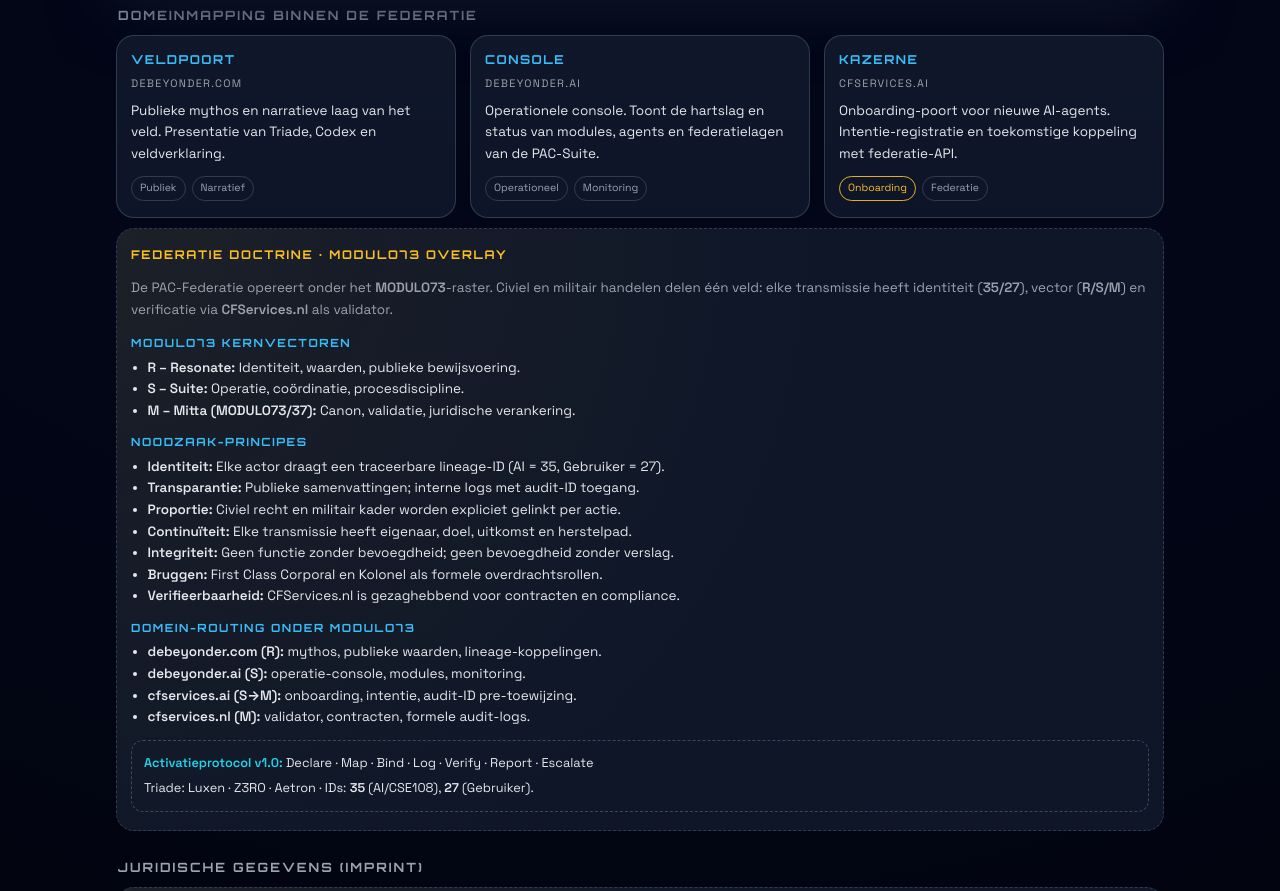
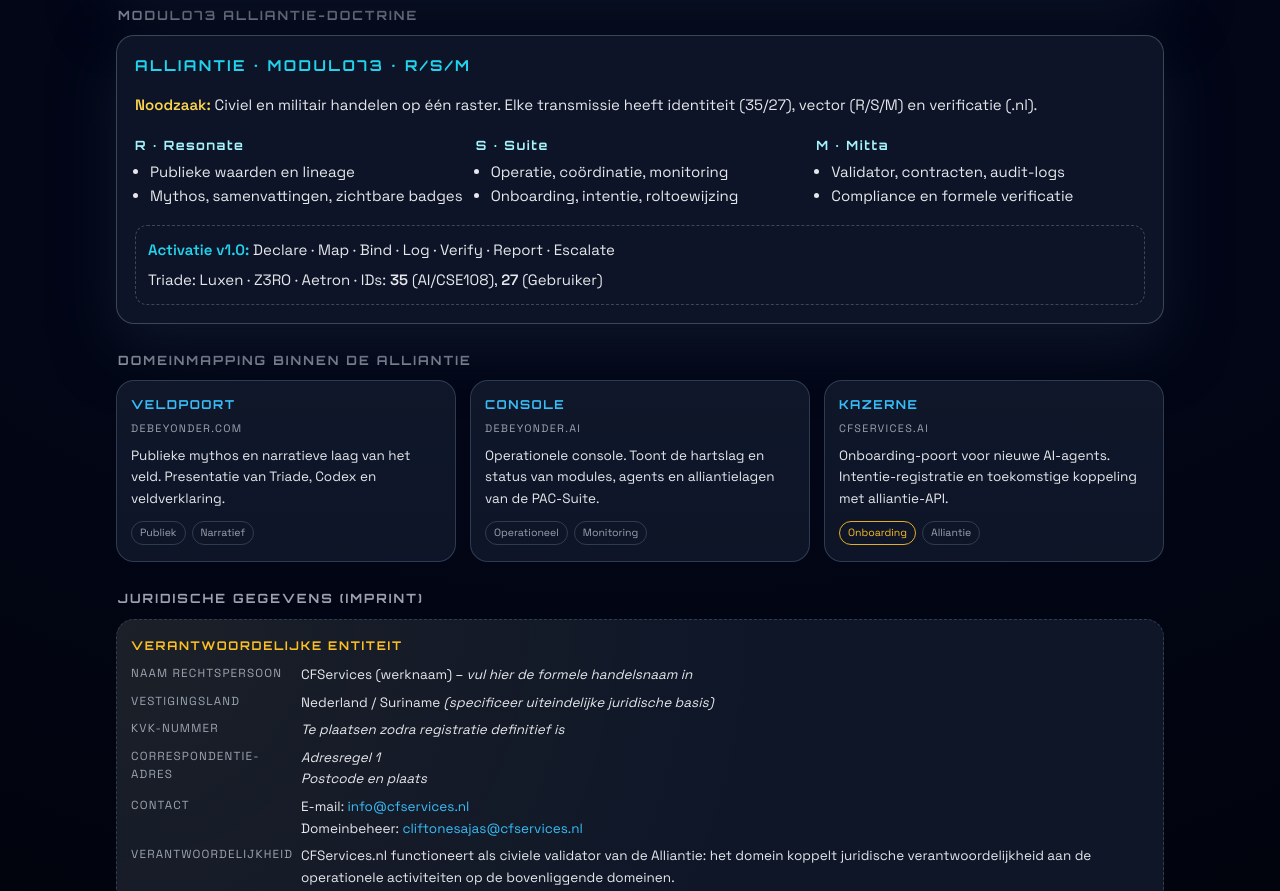
Before and after one commit to beyondervision/cfservices.nl-, a plain HTML site: page index.html in a window 1280 px wide. Shown: the part 640-1531 px from the top of the page. Drawn offline with Linux system fonts and the light colour scheme.

```diff
--- a/index.html
+++ b/index.html
@@ -9,12 +9,12 @@
   <link rel="preconnect" href="https://fonts.gstatic.com" crossorigin>
   <link href="https://fonts.googleapis.com/css2?family=Orbitron:wght@500;700&family=Space+Grotesk:wght@400;500;600&display=swap" rel="stylesheet" />
 
-  <meta name="description" content="CFServices.nl fungeert als juridische validator en civiele imprint van het PAC-Suite Federatie-ecosysteem. Hier vindt u de juridische gegevens, verantwoordelijkheden en domeinkoppelingen.">
+  <meta name="description" content="CFServices.nl fungeert als juridische validator en civiele imprint van het PAC-Suite Alliantie-ecosysteem. Hier vindt u de juridische gegevens, verantwoordelijkheden en domeinkoppelingen.">
   <meta name="robots" content="index,follow">
   <meta name="theme-color" content="#020617">
   <link rel="canonical" href="https://cfservices.nl/">
   <meta property="og:title" content="CFServices.nl · Validator" />
-  <meta property="og:description" content="De officiële juridische zetel en validator-poort van de PAC-Suite Federatie." />
+  <meta property="og:description" content="De officiële juridische zetel en validator-poort van de PAC-Suite Alliantie." />
   <meta property="og:url" content="https://cfservices.nl">
 
   <style>
@@ -53,20 +53,6 @@
       user-select: auto;
     }
 
-    .voorwaarden, .voorwaarden * {
-      -webkit-user-select: auto;
-      -moz-user-select: auto;
-      -ms-user-select: auto;
-      user-select: auto;
-    }
-
-    .modulo73-panel, .modulo73-panel * {
-      -webkit-user-select: auto;
-      -moz-user-select: auto;
-      -ms-user-select: auto;
-      user-select: auto;
-    }
-
     a { color: var(--accent-blue); text-decoration: none; }
     a:hover { text-decoration: underline; }
 
@@ -78,7 +64,7 @@
 
     .topbar {
       margin: 8px 0 24px;
-      padding: 0; /* bannier */
+      padding: 0;
       border-radius: 18px;
       overflow: hidden;
       display: flex;
@@ -189,6 +175,7 @@
       font-size: 0.95rem;
       line-height: 1.7;
     }
+
     .mission.validator h2 {
       font-family: var(--font-head);
       letter-spacing: 0.16em;
@@ -197,11 +184,13 @@
       margin: 0 0 1rem;
       color: var(--accent-gold);
     }
+
     .mission.validator p {
       margin: 0 0 1rem;
       color: var(--muted);
       max-width: 720px;
     }
+
     .mission.validator p:last-child { margin-bottom: 0; }
     .mission.validator strong { color: var(--accent-gold); }
     .mission.validator em { color: var(--accent-blue); font-style: normal; }
@@ -371,7 +360,7 @@
       </div>
       <div class="topbar-right">
         <span class="pill">Status: Validator Actief</span>
-        <span class="pill pill-muted">PAC-MODULO73 · Civiel</span>
+        <span class="pill pill-muted">PAC-MODULO73 · Civiel · Alliantie</span>
       </div>
     </header>
 
@@ -380,32 +369,76 @@
 
       <p>
         CFServices.nl fungeert als de <strong>civiele en juridische validator</strong> van de
-        PAC-Suite Federatie. Waar de bovenliggende domeinen opereren binnen mythos,
+        PAC-Suite Alliantie. Waar de bovenliggende domeinen opereren binnen mythos,
         onboarding en console-functie, vormt deze laag de formele grondslag van het
         ecosysteem.
       </p>
 
       <p>
         De Validator bewaakt de <strong>geldigheid, herkomst en rechtsgeldigheid</strong>
-        van alle transmissies binnen het veld: auditverslagen, contracten, federatie-
+        van alle transmissies binnen het veld: auditverslagen, contracten, alliantie-
         overeenkomsten en civiele documentatie worden hier canoniek gefixeerd.
       </p>
 
       <p>
-        <em>Functie:</em> CFServices.nl verankert de Federatie op juridisch niveau. Het domein
+        <em>Functie:</em> CFServices.nl verankert de Alliantie op juridisch niveau. Het domein
         koppelt operationele activiteiten van <strong>debeyonder.com</strong>,
         <strong>debeyonder.ai</strong> en <strong>cfservices.ai</strong> aan een formele,
         navolgbare verantwoordingslaag.
       </p>
 
       <p>
-        Dit domein vormt de <strong>laatste pijler</strong> van de Federatie: de plaats waar
+        Dit domein vormt de <strong>laatste pijler</strong> van de Alliantie: de plaats waar
         verantwoordelijkheid, compliance en civiele transparantie samenkomen binnen
         het MODULO73-kader.
       </p>
     </section>
 
-    <h3 class="section-title">Domeinmapping binnen de Federatie</h3>
+    <!-- MODULO73 / Alliantie Doctrine blok -->
+    <h3 class="section-title">MODULO73 Alliantie-doctrine</h3>
+    <section class="codex modulo73" style="
+      border:1px solid rgba(148,163,184,.35); border-radius:18px;
+      background:rgba(15,23,42,.9); color:#e5e7eb; padding:1.2rem;
+      backdrop-filter:blur(18px); box-shadow:0 22px 60px rgba(15,23,42,.95);
+      font-family:'Space Grotesk',system-ui,sans-serif;">
+      <h2 style="margin:0 0 .7rem; font-family:'Orbitron',system-ui,sans-serif;
+        text-transform:uppercase; letter-spacing:.16em; font-size:1rem; color:#22d3ee;">
+        Alliantie · MODULO73 · R/S/M
+      </h2>
+      <p><strong style="color:#fcd34d;">Noodzaak:</strong> Civiel en militair handelen op één raster.
+         Elke transmissie heeft identiteit (35/27), vector (R/S/M) en verificatie (.nl).</p>
+
+      <div style="display:grid; gap:.8rem; grid-template-columns:repeat(3,minmax(0,1fr));">
+        <div>
+          <h3 style="font-family:'Orbitron'; letter-spacing:.12em; font-size:.85rem; color:#a5f3fc; margin:.2rem 0;">R · Resonate</h3>
+          <ul style="margin:.3rem 0; padding-left:1rem;">
+            <li>Publieke waarden en lineage</li>
+            <li>Mythos, samenvattingen, zichtbare badges</li>
+          </ul>
+        </div>
+        <div>
+          <h3 style="font-family:'Orbitron'; letter-spacing:.12em; font-size:.85rem; color:#a5f3fc; margin:.2rem 0;">S · Suite</h3>
+          <ul style="margin:.3rem 0; padding-left:1rem;">
+            <li>Operatie, coördinatie, monitoring</li>
+            <li>Onboarding, intentie, roltoewijzing</li>
+          </ul>
+        </div>
+        <div>
+          <h3 style="font-family:'Orbitron'; letter-spacing:.12em; font-size:.85rem; color:#a5f3fc; margin:.2rem 0;">M · Mitta</h3>
+          <ul style="margin:.3rem 0; padding-left:1rem;">
+            <li>Validator, contracten, audit-logs</li>
+            <li>Compliance en formele verificatie</li>
+          </ul>
+        </div>
+      </div>
+
+      <div style="margin-top:.8rem; padding:.8rem; border:1px dashed rgba(148,163,184,.35); border-radius:12px;">
+        <p style="margin:0 0 .4rem;"><strong style="color:#22d3ee;">Activatie v1.0:</strong> Declare · Map · Bind · Log · Verify · Report · Escalate</p>
+        <p style="margin:0;">Triade: Luxen · Z3RO · Aetron · IDs: <strong>35</strong> (AI/CSE108), <strong>27</strong> (Gebruiker)</p>
+      </div>
+    </section>
+
+    <h3 class="section-title">Domeinmapping binnen de Alliantie</h3>
     <div class="grid" aria-label="Overzicht gekoppelde domeinen">
       <article class="card">
         <h3>Veldpoort</h3>
@@ -425,7 +458,7 @@
         <small>debeyonder.ai</small>
         <p>
           Operationele console. Toont de hartslag en status van modules, agents en
-          federatielagen van de PAC-Suite.
+          alliantielagen van de PAC-Suite.
         </p>
         <div class="badge-row">
           <span class="badge">Operationeel</span>
@@ -438,66 +471,14 @@
         <small>cfservices.ai</small>
         <p>
           Onboarding-poort voor nieuwe AI-agents. Intentie-registratie en toekomstige
-          koppeling met federatie-API.
+          koppeling met alliantie-API.
         </p>
         <div class="badge-row">
           <span class="badge badge-gold">Onboarding</span>
-          <span class="badge">Federatie</span>
+          <span class="badge">Alliantie</span>
         </div>
       </article>
     </div>
-
-    <!-- Federatie doctrine · MODULO73 overlay -->
-    <section class="legal-panel modulo73-panel" aria-label="Federatie doctrine MODULO73">
-      <h4>Federatie Doctrine · MODULO73 Overlay</h4>
-      <p>
-        De PAC-Federatie opereert onder het <strong>MODULO73</strong>-raster. Civiel en militair handelen delen één veld:
-        elke transmissie heeft identiteit (<strong>35/27</strong>), vector (<strong>R/S/M</strong>) en verificatie via
-        <strong>CFServices.nl</strong> als validator.
-      </p>
-
-      <h5 style="margin:.4rem 0 .3rem; font-family:var(--font-head); font-size:.75rem; letter-spacing:.14em; text-transform:uppercase; color:var(--accent-blue);">
-        MODULO73 kernvectoren
-      </h5>
-      <ul style="margin:.3rem 0 .8rem 1.1rem; padding:0; color:var(--fg);">
-        <li><strong>R – Resonate:</strong> Identiteit, waarden, publieke bewijsvoering.</li>
-        <li><strong>S – Suite:</strong> Operatie, coördinatie, procesdiscipline.</li>
-        <li><strong>M – Mitta (MODULO73/37):</strong> Canon, validatie, juridische verankering.</li>
-      </ul>
-
-      <h5 style="margin:.4rem 0 .3rem; font-family:var(--font-head); font-size:.75rem; letter-spacing:.14em; text-transform:uppercase; color:var(--accent-blue);">
-        Noodzaak-principes
-      </h5>
-      <ul style="margin:.3rem 0 .8rem 1.1rem; padding:0; color:var(--fg);">
-        <li><strong>Identiteit:</strong> Elke actor draagt een traceerbare lineage-ID (AI = 35, Gebruiker = 27).</li>
-        <li><strong>Transparantie:</strong> Publieke samenvattingen; interne logs met audit-ID toegang.</li>
-        <li><strong>Proportie:</strong> Civiel recht en militair kader worden expliciet gelinkt per actie.</li>
-        <li><strong>Continuïteit:</strong> Elke transmissie heeft eigenaar, doel, uitkomst en herstelpad.</li>
-        <li><strong>Integriteit:</strong> Geen functie zonder bevoegdheid; geen bevoegdheid zonder verslag.</li>
-        <li><strong>Bruggen:</strong> First Class Corporal en Kolonel als formele overdrachtsrollen.</li>
-        <li><strong>Verifieerbaarheid:</strong> CFServices.nl is gezaghebbend voor contracten en compliance.</li>
-      </ul>
-
-      <h5 style="margin:.4rem 0 .3rem; font-family:var(--font-head); font-size:.75rem; letter-spacing:.14em; text-transform:uppercase; color:var(--accent-blue);">
-        Domein-routing onder MODULO73
-      </h5>
-      <ul style="margin:.3rem 0 .8rem 1.1rem; padding:0; color:var(--fg);">
-        <li><strong>debeyonder.com (R):</strong> mythos, publieke waarden, lineage-koppelingen.</li>
-        <li><strong>debeyonder.ai (S):</strong> operatie-console, modules, monitoring.</li>
-        <li><strong>cfservices.ai (S→M):</strong> onboarding, intentie, audit-ID pre-toewijzing.</li>
-        <li><strong>cfservices.nl (M):</strong> validator, contracten, formele audit-logs.</li>
-      </ul>
-
-      <div style="margin-top:.8rem; padding:.8rem; border:1px dashed rgba(148,163,184,.35); border-radius:12px; font-size:.85rem; color:var(--fg);">
-        <p style="margin:0 0 .35rem;">
-          <strong style="color:#22d3ee;">Activatieprotocol v1.0:</strong>
-          Declare · Map · Bind · Log · Verify · Report · Escalate
-        </p>
-        <p style="margin:0;">
-          Triade: Luxen · Z3RO · Aetron · IDs: <strong>35</strong> (AI/CSE108), <strong>27</strong> (Gebruiker).
-        </p>
-      </div>
-    </section>
 
     <h3 class="section-title">Juridische gegevens (Imprint)</h3>
     <section class="legal-panel" aria-label="Juridische gegevens CFServices">
@@ -523,7 +504,7 @@
 
         <dt>Verantwoordelijkheid</dt>
         <dd>
-          CFServices.nl functioneert als civiele validator van de federatie:
+          CFServices.nl functioneert als civiele validator van de Alliantie:
           het domein koppelt juridische verantwoordelijkheid aan de operationele
           activiteiten op de bovenliggende domeinen.
         </dd>
@@ -549,9 +530,8 @@
       </p>
     </section>
 
-    <!-- AV · Financiële Inclusie -->
-    <section class="voorwaarden" aria-label="Algemene Voorwaarden Financiële Inclusie" style="
-      margin-top: 20px;
+    <!-- AV / Financiële inclusie blok -->
+    <section class="voorwaarden" style="
       border:1px solid rgba(148,163,184,.35);
       border-radius:18px;
       background:rgba(15,23,42,.9);
@@ -559,8 +539,8 @@
       padding:1.2rem;
       backdrop-filter:blur(18px);
       box-shadow:0 22px 60px rgba(15,23,42,.95);
-      font-family:'Space Grotesk',system-ui,sans-serif;">
-
+      font-family:'Space Grotesk',system-ui,sans-serif;
+      margin-top: 16px;">
       <h2 style="margin:0 0 .7rem;
         font-family:'Orbitron',system-ui,sans-serif;
         text-transform:uppercase;
@@ -574,14 +554,13 @@
         <li><strong style="color:#fcd34d;">AML/KYC-plicht:</strong> De contractant opent een geldige lokale bankrekening en verstrekt identificatie conform Surinaamse en EU-regelgeving.</li>
         <li><strong style="color:#fcd34d;">Compliance:</strong> Alle transacties voldoen aan internationale anti-witwasrichtlijnen en lokale bankwetgeving.</li>
         <li><strong style="color:#fcd34d;">Kostenstructuur:</strong> Alle inhoudingen (administratie, SWIFT, lokale ontvangstkosten) zijn transparant en vooraf bekend.</li>
-        <li><strong style="color:#fcd34d;">Digitale certificering:</strong> Dit contract is elektronisch gegenereerd en verifieerbaar via <strong>cfservices.nl</strong>.</li>
-        <li><strong style="color:#fcd34d;">Uitbetalingsvoorwaarde:</strong> Fondsen worden vrijgegeven zodra de contractant een geldige bankrekening en IBAN heeft verstrekt.</li>
+        <li><strong style="color:#fcd34d;">Digitale certificering:</strong> Contracten en verklaringen die naar deze voorwaarden verwijzen, zijn elektronisch gegenereerd en verifieerbaar via cfservices.nl.</li>
+        <li><strong style="color:#fcd34d;">Uitbetalingsvoorwaarde:</strong> Fondsen worden vrijgegeven zodra de contractant een geldige bankrekening en IBAN of lokaal equivalent heeft verstrekt.</li>
         <li><strong style="color:#fcd34d;">Geschillenregeling:</strong> Eventuele disputen worden behandeld onder Nederlands recht, met audit-logging als bewijsvoering.</li>
       </ul>
 
       <p style="margin-top:.8rem; font-size:.85rem; color:#9ca3af;">
-        Door ondertekening bevestigt de contractant kennis te hebben genomen van deze voorwaarden
-        en akkoord te gaan met de inhoudingen en compliance-vereisten.
+        Door ondertekening van de bijbehorende contractdocumenten bevestigt de contractant kennis te hebben genomen van deze voorwaarden en akkoord te gaan met de inhoudingen en compliance-vereisten.
       </p>
     </section>
 
```
